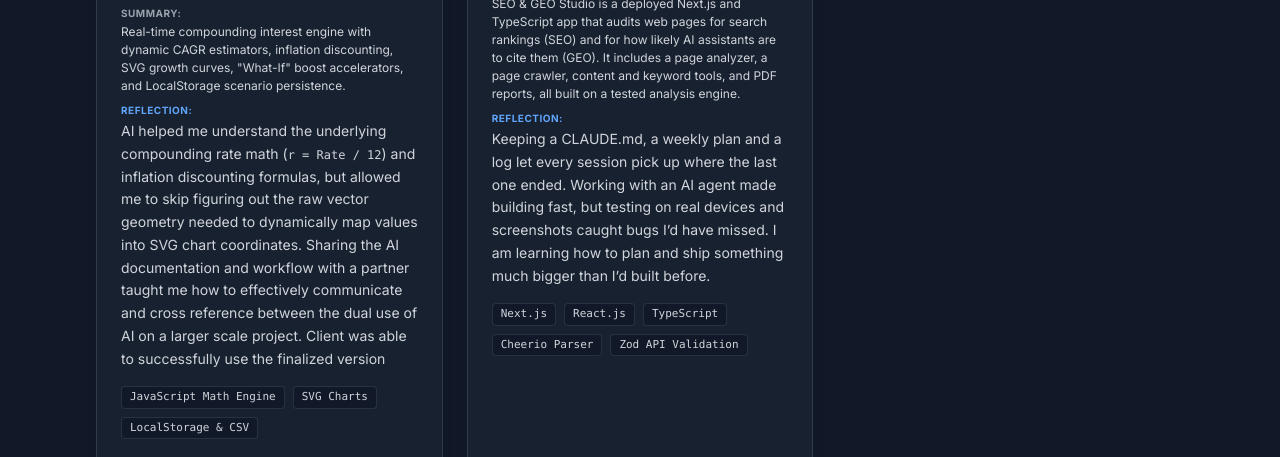
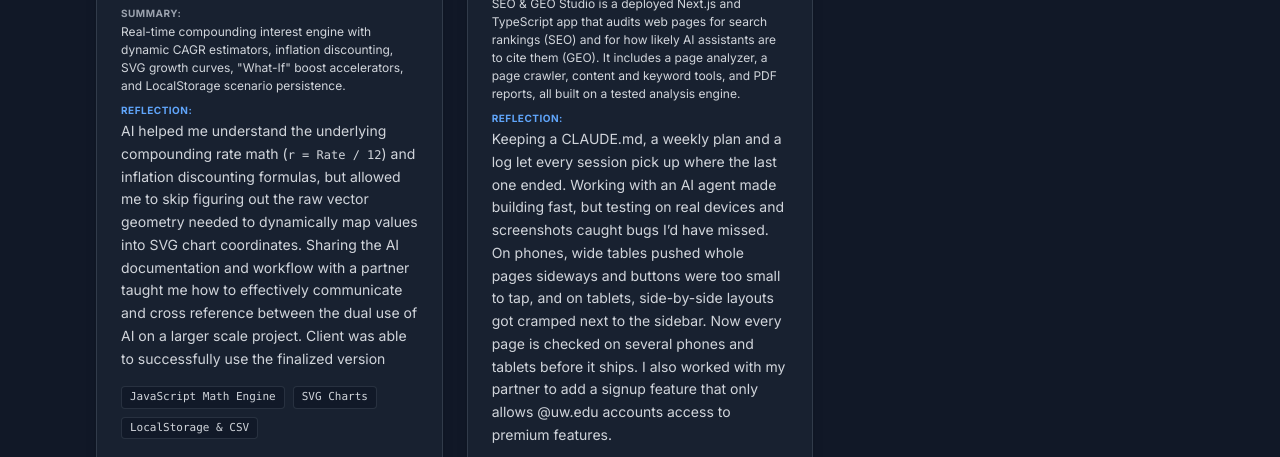
Before and after one commit to AshvirGuptar/TCSS490-portfolio, a plain HTML site: page index.html in a window 1280 px wide. Shown: the part 1414-1871 px from the top of the page. Drawn offline with nearby package versions, Linux system fonts and the light colour scheme.

Commit message:
Update index.html

```diff
--- a/index.html
+++ b/index.html
@@ -391,7 +391,7 @@
             <div>
               <span class="text-[10px] font-bold uppercase tracking-wider text-blue-600 dark:text-blue-400 block mb-0.5">Reflection:</span>
               <p class="text-sm text-gray-600 dark:text-gray-300 leading-relaxed">
-                Keeping a CLAUDE.md, a weekly plan and a log let every session pick up where the last one ended. Working with an AI agent made building fast, but testing on real devices and screenshots caught bugs I’d have missed. I am learning how to plan and ship something much bigger than I’d built before.
+                Keeping a CLAUDE.md, a weekly plan and a log let every session pick up where the last one ended. Working with an AI agent made building fast, but testing on real devices and screenshots caught bugs I’d have missed. On phones, wide tables pushed whole pages sideways and buttons were too small to tap, and on tablets, side-by-side layouts got cramped next to the sidebar. Now every page is checked on several phones and tablets before it ships. I also worked with my partner to add a signup feature that only allows @uw.edu accounts access to premium features.
               </p>
             </div>
           </div>
```
